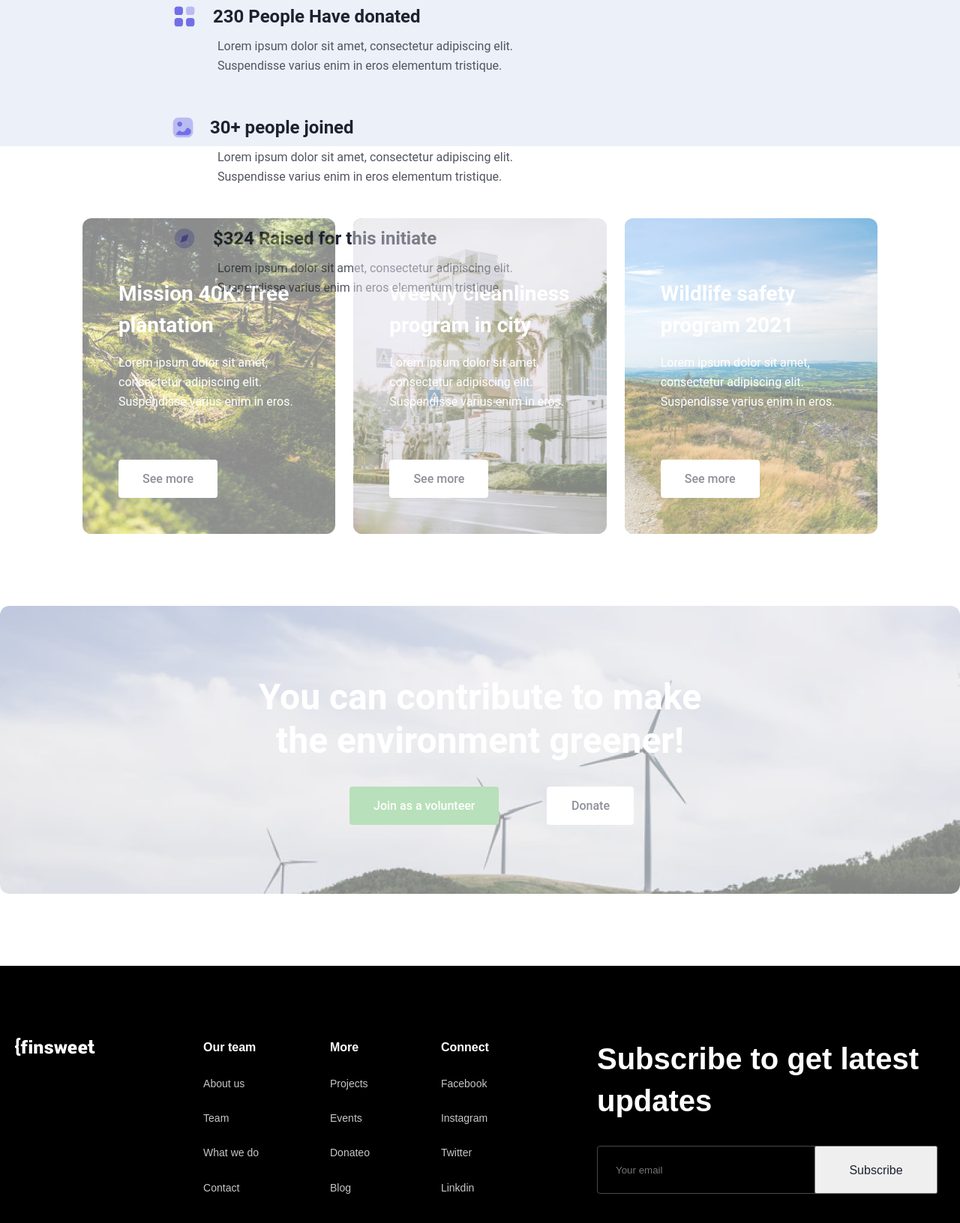
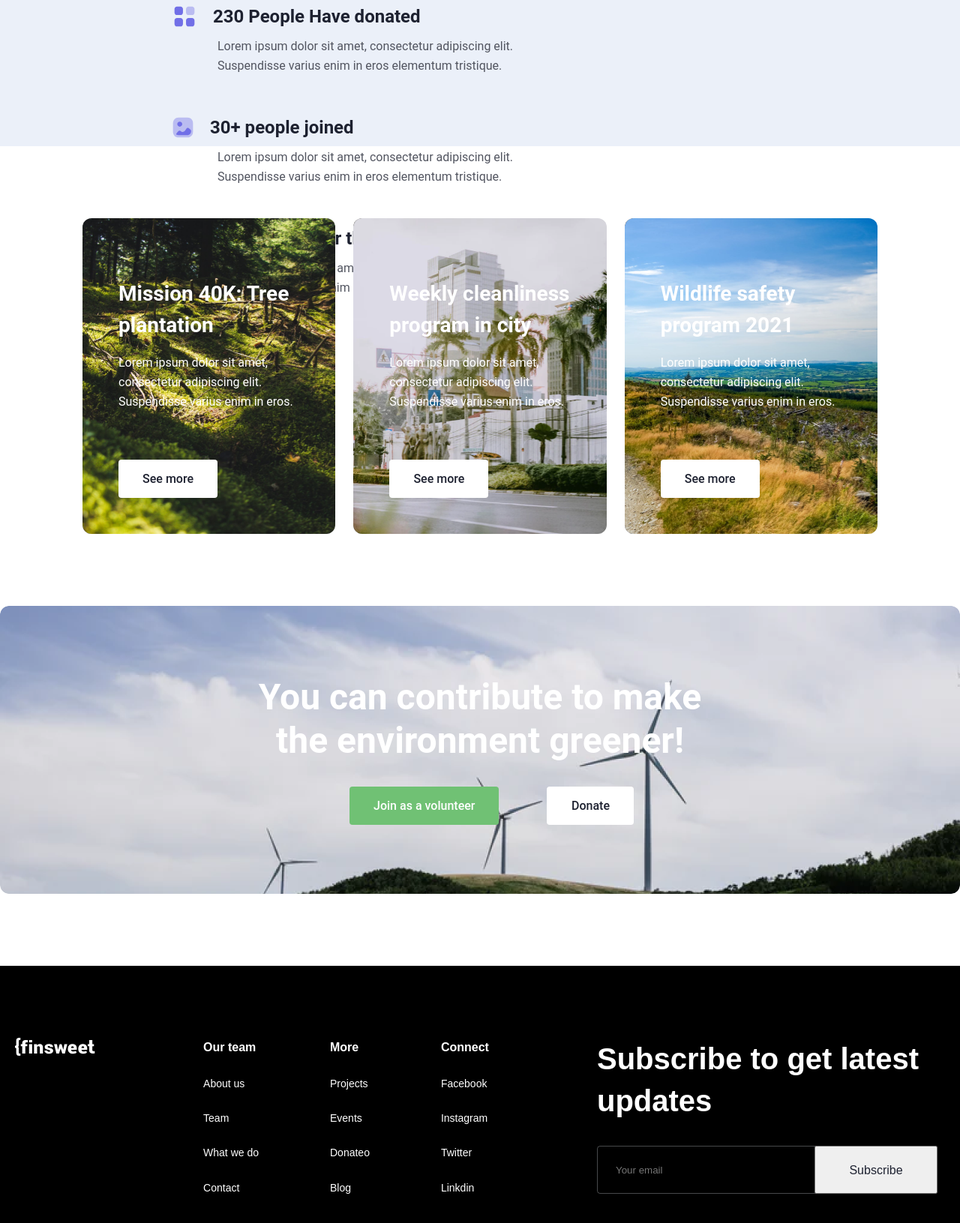
Before and after one commit to bahodirjamoldinov/project__1, a plain HTML site: page pages/Project_read_more.html in a window 1280 px wide. Shown: the part 1952-3583 px from the top of the page at 75% size. Drawn offline with nearby package versions, Linux system fonts and the light colour scheme.

Commit message:
opacity togirlandi

```diff
--- a/scc/Media.css
+++ b/scc/Media.css
@@ -235,7 +235,6 @@ footer {
   font-size: 14px;
   line-height: 160%;
   color: #ccc;
-  opacity: 0.78;
   padding-top: 24px;
 }
 
--- a/scc/Project_read_more.css
+++ b/scc/Project_read_more.css
@@ -230,7 +230,6 @@ footer {
   font-size: 14px;
   line-height: 160%;
   color: #ccc;
-  opacity: 0.78;
   padding-top: 24px;
 }
 
@@ -440,7 +439,6 @@ main .imgmain{
   width: 411px;
   height: 421px;
   background: #0B0706;
-  opacity: 0.5;
   border-radius: 12px;
   padding: 80px 48px;
   background-image: url(../image/media/bg2.png);
@@ -499,7 +497,6 @@ main .imgmain{
   max-width: 1280px;
   margin: 0 auto;
   border-radius: 12px;
-  opacity: 0.5;
   border-radius: 12px;
   padding: 93px 325px;
   mix-blend-mode: normal;
```
